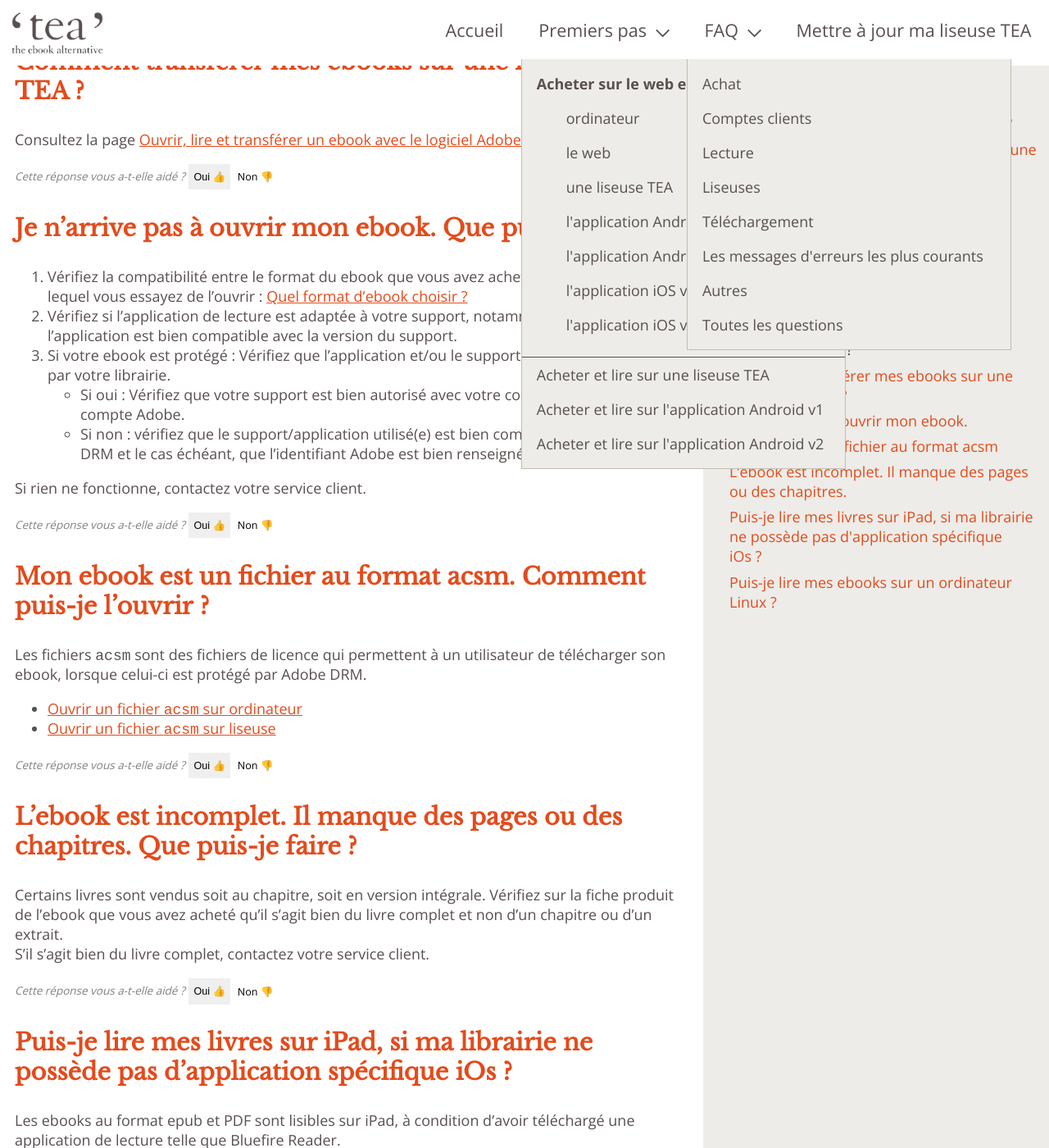
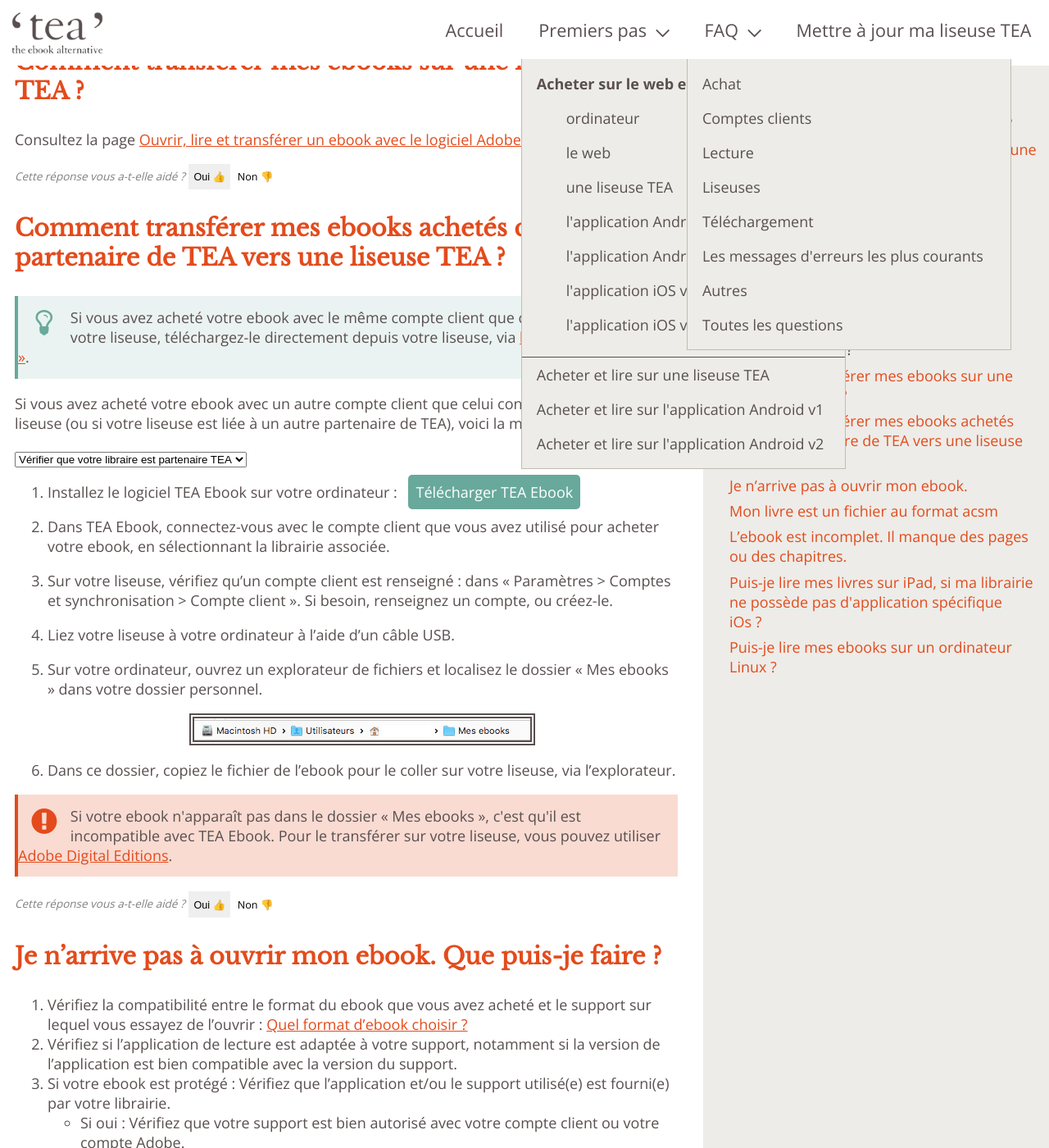
Before and after one commit to TEA-ebook/help-center, a Jekyll site: the page built from _pages/FAQ-lecture.md, in a window 1280 px wide and 1400 px high, scrolled down 2879 px. Shown: the whole window at 82% size. Built offline with Jekyll 4.4.1, drawn with Linux system fonts in a browser that asks for light colours.

Commit message:
Add question in FAQ

```diff
--- a/_pages/FAQ-lecture.md
+++ b/_pages/FAQ-lecture.md
@@ -136,6 +136,38 @@ Consultez la page [Ouvrir, lire et transférer un ebook avec le logiciel Adobe D
 
 {% include feedback-button.html question="Comment transférer mes ebooks sur une liseuse non TEA ?" %}
 
+
+
+{% include anchor.html id="lire-autres" label="Comment transférer mes ebooks achetés chez un partenaire de TEA vers une liseuse TEA ?" %}
+
+### Comment transférer mes ebooks achetés chez un partenaire de TEA vers une liseuse TEA ?
+
+<p class="protip">Si vous avez acheté votre ebook avec le même compte client que celui configuré sur votre liseuse, téléchargez-le directement depuis votre liseuse, via <a href="http://aide.tea-ebook.com/web-liseuseTEA/#telecharger-liseuseTEA">l'espace « Mes Achats »</a>.</p>
+
+Si vous avez acheté votre ebook avec un autre compte client que celui configuré sur votre liseuse (ou si votre liseuse est liée à un autre partenaire de TEA), voici la marche à suivre :
+
+<div class="centered"><select id="select-sav">
+  <option selected="selected" disabled="disabled">Vérifier que votre libraire est partenaire TEA</option>
+</select></div>
+
+1. Installez le logiciel TEA Ebook sur votre ordinateur : <a class="button" href="https://app.tea-ebook.com/">Télécharger TEA Ebook</a>
+
+2. Dans TEA Ebook, connectez-vous avec le compte client que vous avez utilisé pour acheter votre ebook, en sélectionnant la librairie associée.
+
+3. Sur votre liseuse, vérifiez qu'un compte client est renseigné : dans « Paramètres > Comptes et synchronisation > Compte client ». Si besoin, renseignez un compte, ou créez-le.
+
+5. Liez votre liseuse à votre ordinateur à l'aide d'un câble USB.
+
+6. Sur votre ordinateur, ouvrez un explorateur de fichiers et localisez le dossier « Mes ebooks » dans votre dossier personnel. ![](/images/chemin-teaebook-ios.png)
+
+7. Dans ce dossier, copiez le fichier de l'ebook pour le coller sur votre liseuse, via l'explorateur.
+
+<p class="warningtip">Si votre ebook n'apparaît pas dans le dossier « Mes ebooks », c'est qu'il est incompatible avec TEA Ebook. Pour le transférer sur votre liseuse, vous pouvez utiliser <a href="/ade/">Adobe Digital Editions</a>.</p>
+
+{% include feedback-button.html question="Comment transférer mes ebooks achetés chez un partenaire de TEA vers une liseuse TEA ?" %}
+
+
+
 {% include anchor.html id="pas-ouvrir-ebook" label="Je n’arrive pas à ouvrir mon ebook." %}
 
 ### Je n’arrive pas à ouvrir mon ebook. Que puis-je faire ?
```
Also changed, not shown: images/chemin-teaebook-ios.png (added).
